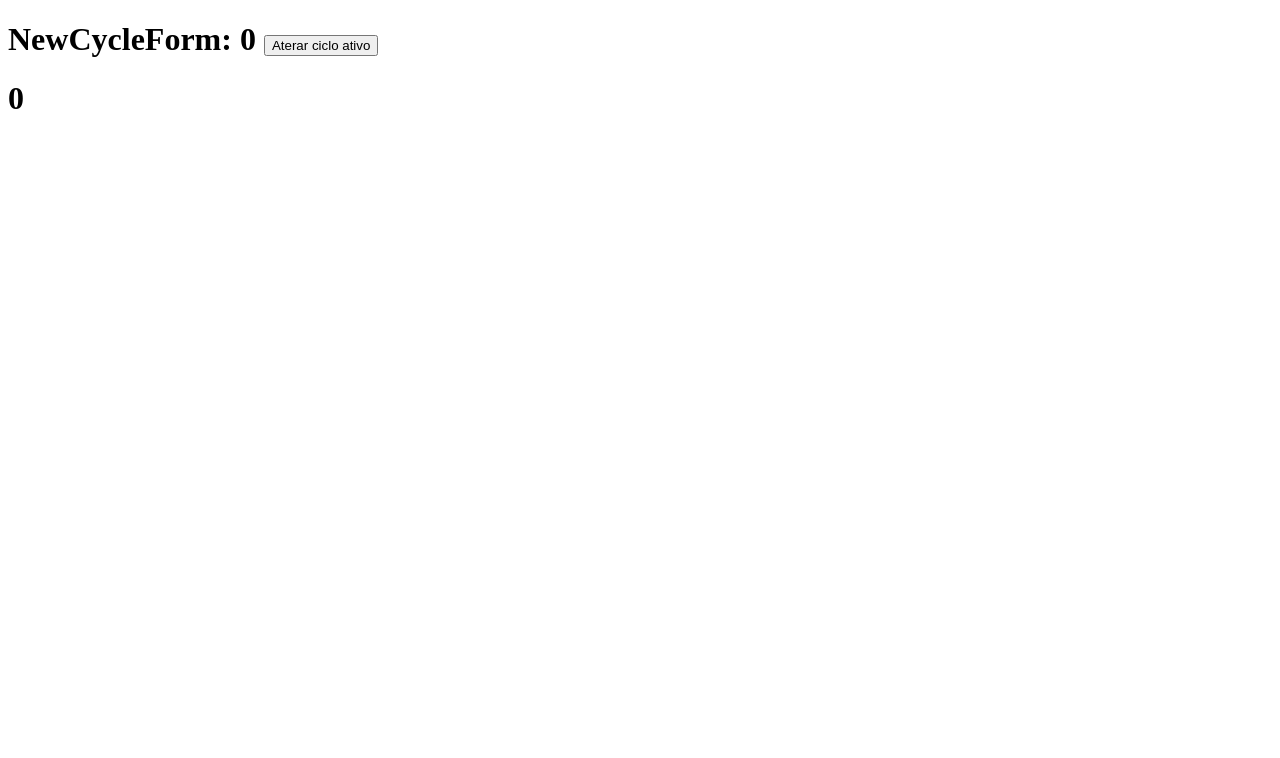
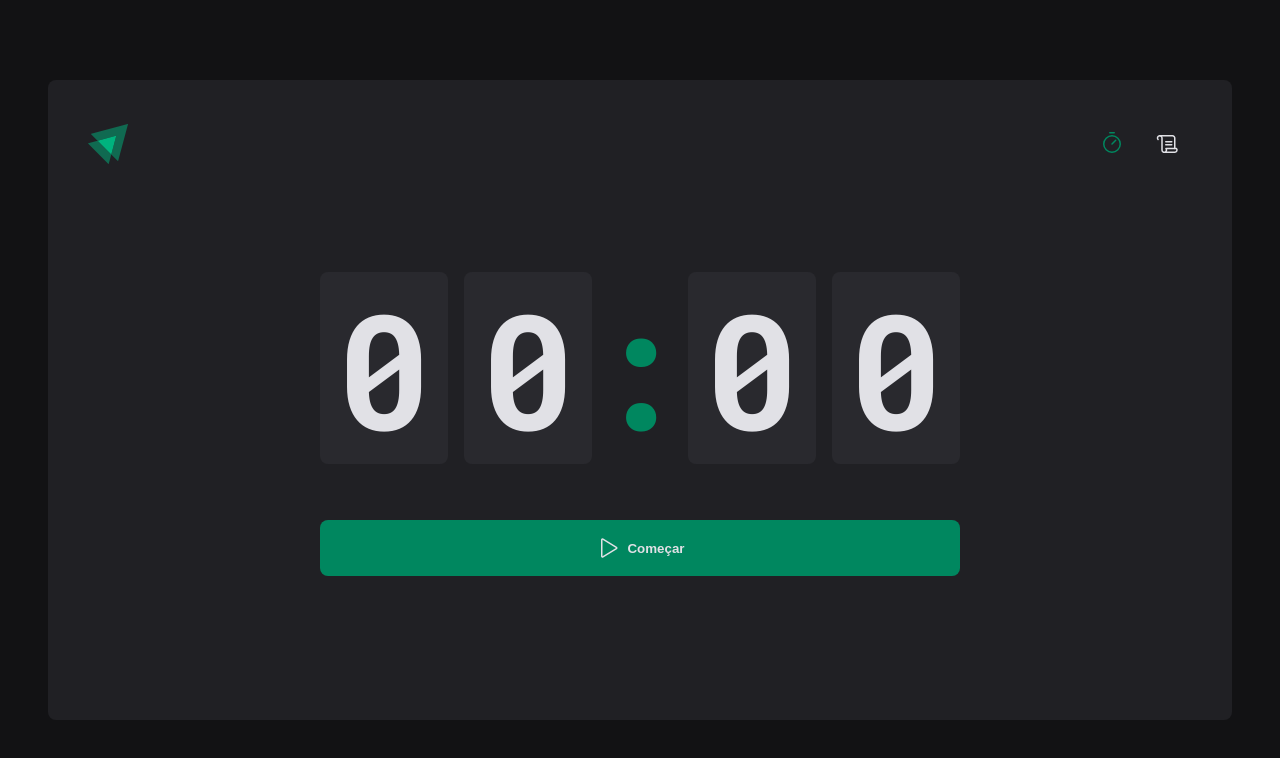
Before and after one commit to alecastrovisk/ignite-timer, a React (Vite) app: page / in a window 1280 px wide. Shown: the top 758 px of the page. Built offline with nearby package versions, Linux system fonts and the light colour scheme.

Commit message:
Convertendo para contexto

```diff
--- a/src/App.tsx
+++ b/src/App.tsx
@@ -1,19 +1,16 @@
-// import { ThemeProvider } from 'styled-components'
-// import { BrowserRouter } from 'react-router-dom'
-// import { defaultTheme } from './styles/themes/default'
-// import { GlobalStyle } from './styles/global'
-// import { Router } from './Router'
-
-import { Home } from './Home'
+import { ThemeProvider } from 'styled-components'
+import { BrowserRouter } from 'react-router-dom'
+import { defaultTheme } from './styles/themes/default'
+import { GlobalStyle } from './styles/global'
+import { Router } from './Router'
 
 export function App() {
-  return <Home />
-  // return (
-  //   <ThemeProvider theme={defaultTheme}>
-  //     <BrowserRouter>
-  //       <Router />
-  //       <GlobalStyle />
-  //     </BrowserRouter>
-  //   </ThemeProvider>
-  // )
+  return (
+    <ThemeProvider theme={defaultTheme}>
+      <BrowserRouter>
+        <Router />
+        <GlobalStyle />
+      </BrowserRouter>
+    </ThemeProvider>
+  )
 }
--- a/src/pages/Home/components/CountDown/index.tsx
+++ b/src/pages/Home/components/CountDown/index.tsx
@@ -1,18 +1,11 @@
 import { differenceInSeconds } from 'date-fns'
-import { useEffect, useState } from 'react'
+import { useContext, useEffect, useState } from 'react'
+import { CycleContext } from '../..'
 import { CountdownContainer, Separator } from './styles'
 
-interface CountDownProps {
-  activeCycle: any
-  setCycles: any
-  activeCycleId: any
-}
+export function CountDown() {
+  const { activeCycle, markCurrentCycleAsFinished } = useContext(CycleContext)
 
-export function CountDown({
-  activeCycle,
-  setCycles,
-  activeCycleId,
-}: CountDownProps) {
   const [amountSecondsPassed, setAmountSecondsPassed] = useState(0)
 
   const totalSeconds = activeCycle ? activeCycle.minutesAmount * 60 : 0
@@ -28,16 +21,7 @@ export function CountDown({
         )
 
         if (secondsDifference >= totalSeconds) {
-          setCycles((state) =>
-            state.map((cycle) => {
-              if (cycle.id === activeCycleId) {
-                return { ...cycle, finishedDate: new Date() }
-              } else {
-                return cycle
-              }
-            }),
-          )
-
+          markCurrentCycleAsFinished()
           setAmountSecondsPassed(totalSeconds)
           clearInterval(interval)
         } else {
@@ -49,7 +33,21 @@ export function CountDown({
     return () => {
       clearInterval(interval)
     }
-  }, [activeCycle, totalSeconds, activeCycleId])
+  }, [activeCycle, totalSeconds, markCurrentCycleAsFinished])
+
+  const currentSeconds = activeCycle ? totalSeconds - amountSecondsPassed : 0
+
+  const minutesAmount = Math.floor(currentSeconds / 60)
+  const secondsAmount = currentSeconds % 60
+
+  const minutes = String(minutesAmount).padStart(2, '0')
+  const seconds = String(secondsAmount).padStart(2, '0')
+
+  useEffect(() => {
+    if (activeCycle) {
+      document.title = `${minutes}:${seconds}`
+    }
+  }, [minutes, seconds, activeCycle])
 
   return (
     <CountdownContainer>
--- a/src/pages/Home/index.tsx
+++ b/src/pages/Home/index.tsx
@@ -1,6 +1,6 @@
-import { useEffect, useState } from 'react'
+import { createContext, useEffect, useState } from 'react'
 import { Play, HandPalm } from 'phosphor-react'
-import { differenceInSeconds } from 'date-fns'
+// import { differenceInSeconds } from 'date-fns'
 
 import {
   HomeContainer,
@@ -20,27 +20,47 @@ interface Cycle {
   finishedData?: Date
 }
 
+interface CyclesContextType {
+  activeCycle: Cycle | undefined
+  activeCycleId: string | null
+  markCurrentCycleAsFinished: () => void
+}
+
+export const CycleContext = createContext({} as CyclesContextType)
+
 export function Home() {
   const [cycles, setCycles] = useState<Cycle[]>([])
   const [activeCycleId, setActiveCycleId] = useState<string | null>(null)
 
   const activeCycle = cycles.find((cycle) => cycle.id === activeCycleId)
 
-  function handleCreateNewCycle(data: NewCycleFormData) {
-    const id = String(new Date().getTime())
-    const newCycle: Cycle = {
-      id,
-      task: data.task,
-      minutesAmount: data.minutesAmount,
-      startDate: new Date(),
-    }
+  function markCurrentCycleAsFinished() {
+    setCycles((state) =>
+      state.map((cycle) => {
+        if (cycle.id === activeCycleId) {
+          return { ...cycle, finishedDate: new Date() }
+        } else {
+          return cycle
+        }
+      }),
+    )
+  }
 
-    setCycles((state) => [...state, newCycle])
-    setActiveCycleId(id)
-    setAmountSecondsPassed(0)
+  // function handleCreateNewCycle(data: NewCycleFormData) {
+  //   const id = String(new Date().getTime())
+  //   const newCycle: Cycle = {
+  //     id,
+  //     task: data.task,
+  //     minutesAmount: data.minutesAmount,
+  //     startDate: new Date(),
+  //   }
 
-    reset()
-  }
+  //   setCycles((state) => [...state, newCycle])
+  //   setActiveCycleId(id)
+  //   setAmountSecondsPassed(0)
+
+  //   reset()
+  // }
 
   function handleInterruptCycle() {
     setCycles((state) =>
@@ -55,33 +75,20 @@ export function Home() {
     setActiveCycleId(null)
   }
   // console.log(formState.errors)
-  const currentSeconds = activeCycle ? totalSeconds - amountSecondsPassed : 0
 
-  const minutesAmount = Math.floor(currentSeconds / 60)
-  const secondsAmount = currentSeconds % 60
-
-  const minutes = String(minutesAmount).padStart(2, '0')
-  const seconds = String(secondsAmount).padStart(2, '0')
-
-  const task = watch('task')
-  const isSubmitDisabled = !task
-
-  useEffect(() => {
-    if (activeCycle) {
-      document.title = `${minutes}:${seconds}`
-    }
-  }, [minutes, seconds, activeCycle])
+  // const task = watch('task')
+  // const isSubmitDisabled = !task
 
   return (
     <HomeContainer>
-      <form action="" onSubmit={handleSubmit(handleCreateNewCycle)}>
-        <NewCycleForm />
+      <form action="" /* onSubmit={handleSubmit(handleCreateNewCycle)} */>
+        <CycleContext.Provider
+          value={{ activeCycle, activeCycleId, markCurrentCycleAsFinished }}
+        >
+          {/* <NewCycleForm /> */}
 
-        <CountDown
-          activeCycle={activeCycle}
-          setCycles={setCycles}
-          activeCycleId={activeCycleId}
-        />
+          <CountDown />
+        </CycleContext.Provider>
 
         {activeCycle ? (
           <StopCountdownButton type="button" onClick={handleInterruptCycle}>
@@ -89,7 +96,7 @@ export function Home() {
             Interromper
           </StopCountdownButton>
         ) : (
-          <StartCountdownButton type="submit" disabled={isSubmitDisabled}>
+          <StartCountdownButton type="submit" /* disabled={isSubmitDisabled} */>
             <Play size={24} />
             Começar
           </StartCountdownButton>
```
